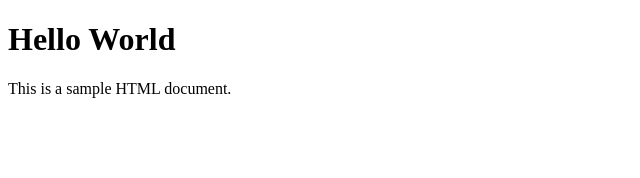
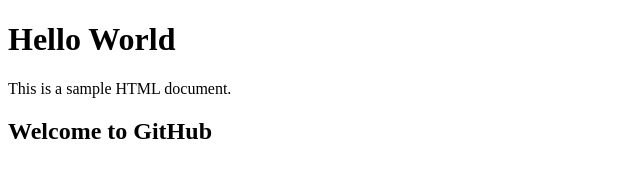
Before and after one commit to PailiNaresh18/GitRepo1, a plain HTML site: page index.html in a window 1280 px wide. Shown: the whole page, without its empty margins (0-640 px from the left). Drawn offline with Linux system fonts and the light colour scheme.

Commit message:
Update index.html

```diff
--- a/index.html
+++ b/index.html
@@ -8,5 +8,6 @@
 <body>
     <h1>Hello World</h1>
     <p>This is a sample HTML document.</p>
+    <h2>Welcome to GitHub</h2>
 </body>
 </html>
```
